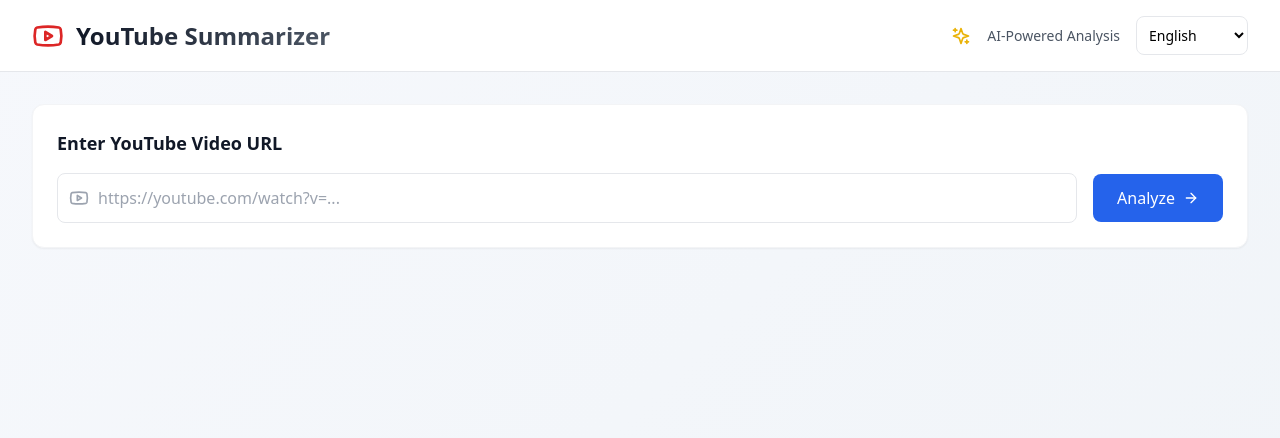
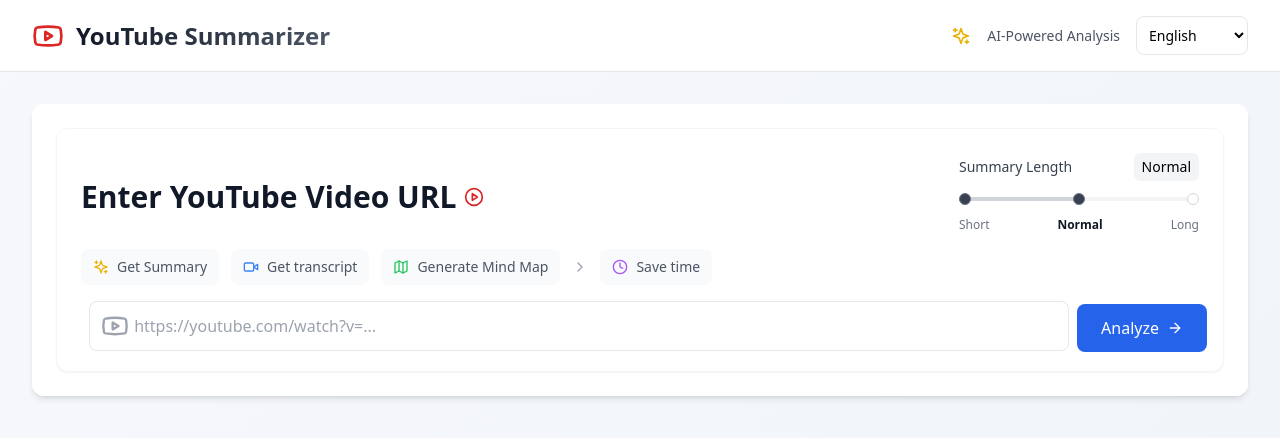
Before and after one commit to mahaveergurjar/Minor-Project, a React (Vite) app in the folder frontend/: page / in a window 1280 px wide. Shown: the top 438 px of the page. Built offline with nearby package versions, Linux system fonts and the light colour scheme.

Commit message:
frontend updated

```diff
--- a/frontend/src/App.tsx
+++ b/frontend/src/App.tsx
@@ -1,50 +1,50 @@
 import React, { useState } from "react";
 import { VideoInput } from "./components/VideoInput";
-import { Transcript } from './components/Transcript';
+import { Transcript } from "./components/Transcript";
 import { Summary } from "./components/Summary";
 import MindMap from "./components/MindMap";
 import { analyzeVideo } from "./api";
 import { Youtube, Sparkles, Loader2 } from "lucide-react";
 import LanguageSelector from "./components/LanguageSelector";
 
+interface VideoData {
+  summary: string;
+  transcript: string;
+  mindMap: {
+    central: string;
+    nodes: { id: string; label: string }[];
+    links: { source: string; target: string }[];
+  };
+}
+
 function App() {
-  const [videoData, setVideoData] = useState<any>(null);
+  const [videoData, setVideoData] = useState<VideoData | null>(null);
   const [loading, setLoading] = useState(false);
   const [error, setError] = useState<string | null>(null);
   const [selectedLanguage, setSelectedLanguage] = useState<string>("en");
 
-
-
-  const handleVideoSubmit = async (url: string) => {
+  const handleVideoSubmit = async (url: string, summaryLength: string) => {
     try {
       setLoading(true);
       setError(null);
-      const data = await analyzeVideo(url,selectedLanguage);
+      const data = await analyzeVideo(url, selectedLanguage, summaryLength);
 
-      // Create central node
+      // Mind map generation
       const centralNode = { id: "central", label: data.central };
-
-      // Create keyword nodes
       const keywordNodes = Object.keys(data.mind_map).map((key, index) => ({
         id: `node-${index}`,
         label: key,
       }));
-
-      // Create description nodes
       const descriptionNodes = Object.keys(data.mind_map).flatMap((key, index) =>
         data.mind_map[key].map((desc, descIndex) => ({
           id: `desc-${index}-${descIndex}`,
           label: desc,
         }))
       );
-
-      // Create links from central node to keywords
       const keywordLinks = keywordNodes.map((node) => ({
         source: "central",
         target: node.id,
       }));
-
-      // Create links from keywords to descriptions
       const descriptionLinks = Object.keys(data.mind_map).flatMap((key, index) =>
         data.mind_map[key].map((_, descIndex) => ({
           source: `node-${index}`,
@@ -69,8 +69,6 @@
     }
   };
 
-
-
   return (
     <div className="min-h-screen gradient-bg">
       <header className="glass-effect sticky top-0 z-50 border-b border-gray-200">
@@ -84,7 +82,9 @@
             </div>
             <div className="flex items-center space-x-4">
               <Sparkles className="w-5 h-5 text-yellow-500" />
-              <span className="text-sm font-medium text-gray-600">AI-Powered Analysis</span>
+              <span className="text-sm font-medium text-gray-600">
+                AI-Powered Analysis
+              </span>
               <LanguageSelector selectedLanguage={selectedLanguage} setSelectedLanguage={setSelectedLanguage} />
             </div>
           </div>
@@ -92,7 +92,15 @@
       </header>
 
       <main className="max-w-7xl mx-auto px-4 py-8 sm:px-6 lg:px-8">
-        <VideoInput onSubmit={handleVideoSubmit} disabled={loading} />
+        <div className="glass-effect rounded-xl p-6 mb-8 shadow-md">
+          <div className="flex flex-col md:flex-row md:items-end md:justify-between gap-6">
+            <div className="flex-1">
+              <VideoInput onSubmit={handleVideoSubmit} disabled={loading} />
+
+            </div>
+          </div>
+        </div>
+
         {error && (
           <div className="mt-4 p-4 bg-red-50 border border-red-200 rounded-lg text-red-700">
             {error}
@@ -107,9 +115,7 @@
         {videoData && !loading && (
           <>
             <div className="grid grid-cols-1 lg:grid-cols-2 gap-8 mt-5">
-              <Summary
-                summary={videoData.summary}
-              />
+              <Summary summary={videoData.summary} />
               <Transcript transcript={videoData?.transcript || "Transcript not available"} />
             </div>
             <div className="mt-4">
--- a/frontend/src/components/Summary.tsx
+++ b/frontend/src/components/Summary.tsx
@@ -15,7 +15,7 @@
         <h2 className="text-xl font-semibold text-gray-900">Summary</h2>
 
       </div>
-      <div className="prose max-w-none" id="summary-content">
+      <div className="prose max-w-none text-gray-900 leading-relaxed" id="summary-content">
         <ReactMarkdown>{summary}</ReactMarkdown>
       </div>
     </div>
--- /dev/null
+++ b/frontend/src/components/SummaryLengthSlider.tsx
@@ -0,0 +1,78 @@
+import React from "react";
+
+interface SummaryLengthSliderProps {
+  summaryLength: string;
+  setSummaryLength: (length: string) => void;
+}
+
+const SummaryLengthSlider: React.FC<SummaryLengthSliderProps> = ({
+  summaryLength,
+  setSummaryLength,
+}) => {
+  const options = ["Short", "Normal", "Long"];
+
+  return (
+    <div className="w-full max-w-md mb-4">
+      <div className="flex justify-between items-center mb-2">
+        <label className="text-sm font-medium text-gray-700">Summary Length</label>
+        <span className="text-sm font-medium px-2 py-1 bg-gray-100 rounded-md">
+          {summaryLength}
+        </span>
+      </div>
+
+      <div className="relative h-5 flex items-center">
+        {/* Hidden input slider */}
+        <input
+          type="range"
+          min="0"
+          max="2"
+          value={options.indexOf(summaryLength)}
+          onChange={(e) => setSummaryLength(options[Number(e.target.value)])}
+          className="absolute w-full h-5 z-10 opacity-0 cursor-pointer"
+        />
+
+        {/* Track */}
+        <div className="absolute w-full h-1 bg-gray-100 rounded-full">
+          <div
+            className="h-full bg-gray-300 rounded-full"
+            style={{
+              width: `${(options.indexOf(summaryLength) / (options.length - 1)) * 100}%`
+            }}
+          />
+        </div>
+
+        {/* Dots */}
+        <div className="absolute w-full flex justify-between px-0">
+          {options.map((option, index) => (
+            <div
+              key={option}
+              onClick={() => setSummaryLength(option)}
+              className={`h-3 w-3 rounded-full cursor-pointer border ${
+                index <= options.indexOf(summaryLength)
+                  ? 'bg-gray-700 border-gray-500'
+                  : 'bg-white border-gray-300'
+              }`}
+            />
+          ))}
+        </div>
+      </div>
+
+      {/* Labels */}
+      <div className="flex justify-between mt-2">
+        {options.map((option) => (
+          <span
+            key={option}
+            onClick={() => setSummaryLength(option)}
+            className={`text-xs cursor-pointer ${
+              option === summaryLength ? 'font-semibold text-gray-900' : 'text-gray-500'
+            }`}
+          >
+            {option}
+          </span>
+        ))}
+      </div>
+    </div>
+  );
+};
+
+export default SummaryLengthSlider;
--- a/frontend/src/components/Transcript.tsx
+++ b/frontend/src/components/Transcript.tsx
@@ -17,7 +17,7 @@
       </h2>
 
       <div className="max-h-96 overflow-y-auto custom-scrollbar">
-        <ul className="list-disc pl-6 text-gray-700 leading-relaxed">
+        <ul className="list-disc pl-6 text-gray-800 leading-relaxed">
           {bulletPoints.map((point, index) => (
             <li key={index} className="ml-4">{point.trim()}</li>
           ))}
--- a/frontend/src/components/VideoInput.tsx
+++ b/frontend/src/components/VideoInput.tsx
@@ -1,35 +1,69 @@
 import React, { useState } from 'react';
-import { Youtube, ArrowRight } from 'lucide-react';
+import { Youtube, ArrowRight, Video, PlayCircle, Clock, ChevronRight, Map, Sparkles } from 'lucide-react';
+import SummaryLengthSlider from "./SummaryLengthSlider";
 
 interface VideoInputProps {
-  onSubmit: (url: string) => void;
+  onSubmit: (url: string, summaryLength: string) => void; // ✅ Update function signature
   disabled?: boolean;
 }
 
 export function VideoInput({ onSubmit, disabled }: VideoInputProps) {
   const [url, setUrl] = useState('');
   const [isHovered, setIsHovered] = useState(false);
+  const [summaryLength, setSummaryLength] = useState<string>("Normal"); // Default value
 
   const handleSubmit = (e: React.FormEvent) => {
     e.preventDefault();
-    onSubmit(url);
+    onSubmit(url,summaryLength);
   };
 
   return (
     <form onSubmit={handleSubmit} className="w-full">
-      <div className="card-hover bg-white rounded-xl shadow-sm p-6 border border-gray-100">
-        <h2 className="text-lg font-semibold text-gray-900 mb-4">Enter YouTube Video URL</h2>
+      <div className="card-hover bg-white rounded-xl shadow-sm p-4 pl-6 border border-gray-100">
+        <div className="flex justify-between items-center">
+          <div className="flex items-center">
+            <h2 className="text-3xl font-semibold text-gray-900">Enter YouTube Video URL</h2>
+            <PlayCircle className="ml-2 h-5 w-5 text-red-600" />
+          </div>
+          <div className="w-60 mt-2 mr-2">
+            <SummaryLengthSlider summaryLength={summaryLength} setSummaryLength={setSummaryLength} />
+          </div>
+        </div>
+
+        <div className="flex flex-wrap gap-3 mb-4">
+          <div className="flex items-center bg-gray-50 px-3 py-2 rounded-lg">
+            <Sparkles className="h-4 w-4 text-yellow-500 mr-2" />
+            <span className="text-sm text-gray-600">Get Summary</span>
+          </div>
+
+          <div className="flex items-center bg-gray-50 px-3 py-2 rounded-lg">
+            <Video className="h-4 w-4 text-blue-500 mr-2" />
+            <span className="text-sm text-gray-600">Get transcript</span>
+          </div>
+          <div className="flex items-center bg-gray-50 px-3 py-2 rounded-lg">
+            <Map className="h-4 w-4 text-green-500 mr-2" />
+            <span className="text-sm text-gray-600">Generate Mind Map</span>
+          </div>
+
+          <ChevronRight className="h-4 w-4 text-gray-400 self-center" />
+          <div className="flex items-center bg-gray-50 px-3 py-2 rounded-lg">
+            <Clock className="h-4 w-4 text-purple-500 mr-2" />
+            <span className="text-sm text-gray-600">Save time</span>
+          </div>
+        </div>
+
+
         <div className="flex items-center gap-4">
           <div className="flex-1 relative">
             <div className="absolute inset-y-0 left-0 pl-3 flex items-center pointer-events-none">
-              <Youtube className="h-5 w-5 text-gray-400" />
+              <Youtube className="h-7 w-7 text-gray-400 mb-1 ml-2" />
             </div>
             <input
               type="text"
               value={url}
               onChange={(e) => setUrl(e.target.value)}
-              placeholder="https://youtube.com/watch?v=..."
-              className="block w-full pl-10 pr-4 py-3 border border-gray-200 rounded-lg focus:ring-2 focus:ring-blue-500 focus:border-transparent transition-all duration-200 ease-in-out"
+              placeholder=" https://youtube.com/watch?v=..."
+              className="block w-full pl-10 mb-1 ml-2 pr-4 py-3 border border-gray-200 rounded-lg focus:ring-2 focus:ring-blue-500 focus:border-transparent transition-all duration-200 ease-in-out"
               disabled={disabled}
             />
           </div>
```
Also changed, not shown: frontend/src/api/index.ts (+5 -3 lines).
